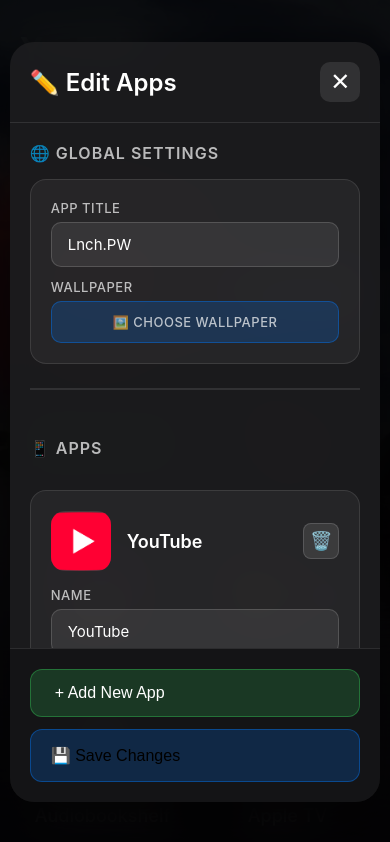
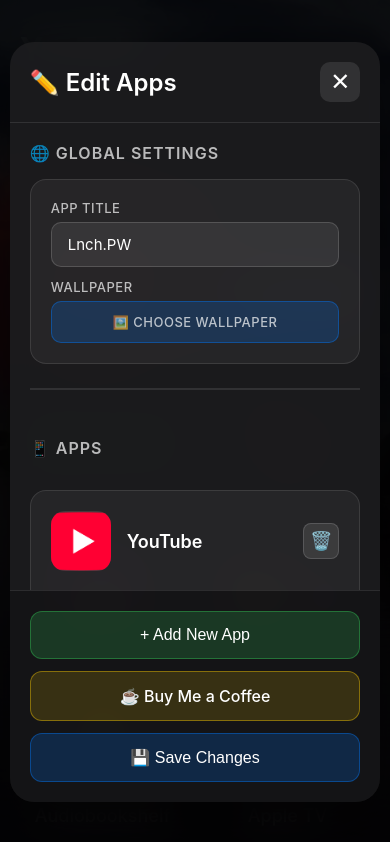
Before and after one commit to lakafior/pwa-media-launcher, a plain HTML site: page index.html in a window 390 px wide. Both pictures are taken after a click on the button "✏️". Shown: the top 842 px of the page. Drawn offline with Linux system fonts and the light colour scheme; a web font is replaced by a local one.

Commit message:
Fix editor footer buttons styling and add Buy Coffee button
- Replace .btn class with .btn-footer to avoid conflicts with settings buttons
- Add proper button styles: btn-add (green), btn-primary (blue), btn-coffee (gold)
- Add Buy Me a Coffee button in editor footer
- Fix button display: center aligned, proper hover effects
- Mobile responsive: buttons stack vertically on small screens

```diff
--- a/index.html
+++ b/index.html
@@ -155,8 +155,11 @@
             </div>
 
             <div class="editor-footer">
-                <button class="btn btn-add" id="add-app-btn">+ Add New App</button>
-                <button class="btn btn-primary" id="save-config-btn">💾 Save Changes</button>
+                <button class="btn-footer btn-add" id="add-app-btn">+ Add New App</button>
+                <a href="https://buycoffee.to/lakafior" target="_blank" rel="noopener noreferrer" class="btn-footer btn-coffee" title="Support the project">
+                    ☕ Buy Me a Coffee
+                </a>
+                <button class="btn-footer btn-primary" id="save-config-btn">💾 Save Changes</button>
             </div>
         </div>
     </div>
--- a/style.css
+++ b/style.css
@@ -1449,10 +1449,11 @@ header {
     cursor: pointer;
 }
 
-.btn-add {
+/* Editor Footer Buttons */
+.btn-footer {
     flex: 1;
-    background: rgba(52, 199, 89, 0.2);
-    border: 1px solid rgba(52, 199, 89, 0.4);
+    background: rgba(255, 255, 255, 0.1);
+    border: 1px solid rgba(255, 255, 255, 0.2);
     color: var(--text-primary);
     padding: 14px 24px;
     border-radius: 12px;
@@ -1460,12 +1461,49 @@ header {
     font-weight: 500;
     cursor: pointer;
     transition: all 0.2s ease;
-}
-
-.btn-add:hover {
+    display: flex;
+    align-items: center;
+    justify-content: center;
+    text-decoration: none;
+    text-align: center;
+}
+
+.btn-footer:hover {
+    transform: translateY(-2px);
+}
+
+.btn-footer.btn-add {
+    background: rgba(52, 199, 89, 0.2);
+    border: 1px solid rgba(52, 199, 89, 0.4);
+}
+
+.btn-footer.btn-add:hover {
     background: rgba(52, 199, 89, 0.3);
-    transform: translateY(-2px);
     box-shadow: 0 8px 20px rgba(52, 199, 89, 0.3);
+}
+
+.btn-footer.btn-primary {
+    background: rgba(0, 122, 255, 0.2);
+    border: 1px solid rgba(0, 122, 255, 0.4);
+}
+
+.btn-footer.btn-primary:hover {
+    background: rgba(0, 122, 255, 0.3);
+    box-shadow: 0 8px 20px rgba(0, 122, 255, 0.3);
+}
+
+.btn-footer.btn-coffee {
+    background: rgba(255, 204, 0, 0.15);
+    border: 1px solid rgba(255, 204, 0, 0.4);
+}
+
+.btn-footer.btn-coffee:hover {
+    background: rgba(255, 204, 0, 0.25);
+    box-shadow: 0 8px 20px rgba(255, 204, 0, 0.3);
+}
+
+.btn-footer:active {
+    transform: translateY(0);
 }
 
 /* Responsive Settings */
```
